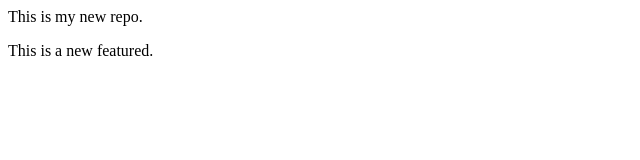
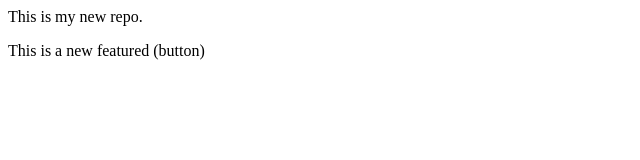
Before and after one commit to Ashwin-1210/localrepo, a plain HTML site: page index.html in a window 1280 px wide. Shown: the full height of the page, 0-640 px from the left. Drawn offline with Linux system fonts and the light colour scheme.

Commit message:
Add button

```diff
--- a/index.html
+++ b/index.html
@@ -1,2 +1,2 @@
 <p>This is my new repo.</p>
-<p>This is a new featured.</p>
+<p>This is a new featured (button)</p>
```
